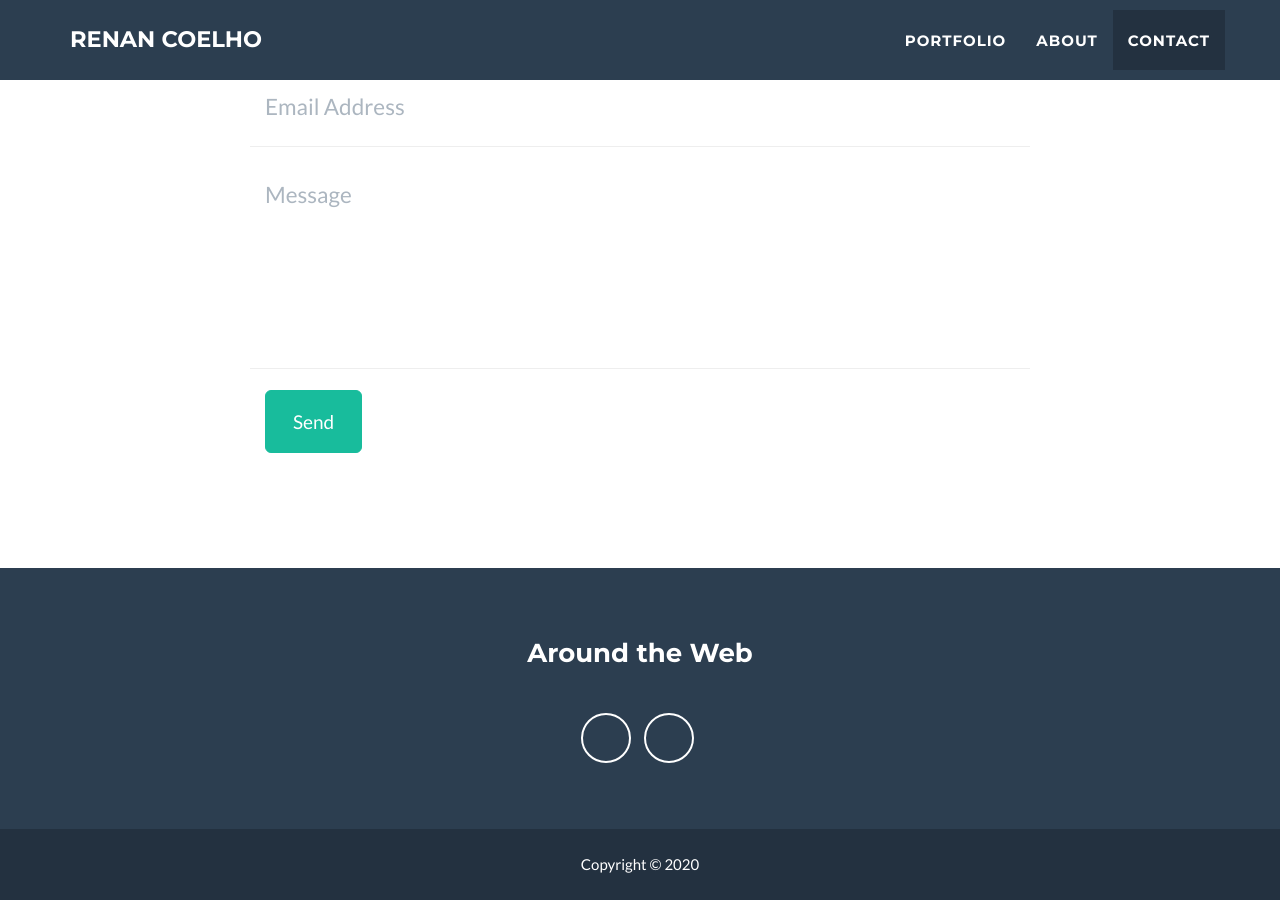
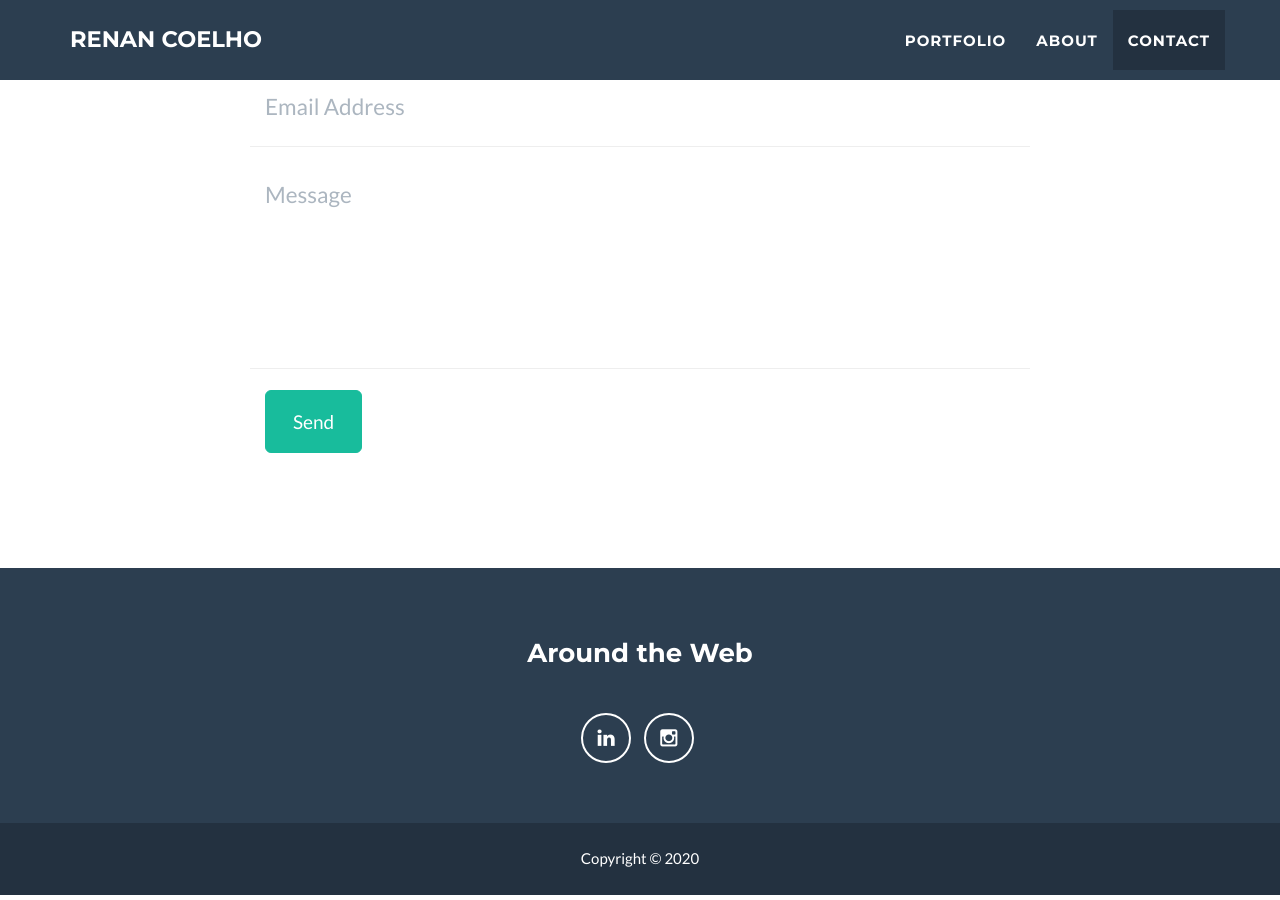
Before and after one commit to Coelhorzd/concepts, a Jekyll site: the page built from _posts/2014-07-18-body-spray-machine.markdown, in a window 1280 px wide and 900 px high, scrolled down 1305 px. Built offline with Jekyll 4.4.1, drawn with Linux system fonts in a browser that asks for light colours.

Commit message:
Update head.html

```diff
--- a/_includes/head.html
+++ b/_includes/head.html
@@ -19,7 +19,7 @@
     {% if site.bing_verify %}<meta name="msvalidate.01" content="{{ site.bing_verify }}">{% endif %}
 
     <!-- Custom Fonts -->
-    <link rel="stylesheet" href="{{ "/style.css" | relative_url }}">
+    <link rel="stylesheet" href="{{ "/css/font-awesome/css/font-awesome.min.css" | relative_url }}">
     <link href="//fonts.googleapis.com/css?family=Montserrat:400,700" rel="stylesheet" type="text/css">
     <link href="//fonts.googleapis.com/css?family=Lato:400,700,400italic,700italic" rel="stylesheet" type="text/css">
 
```
